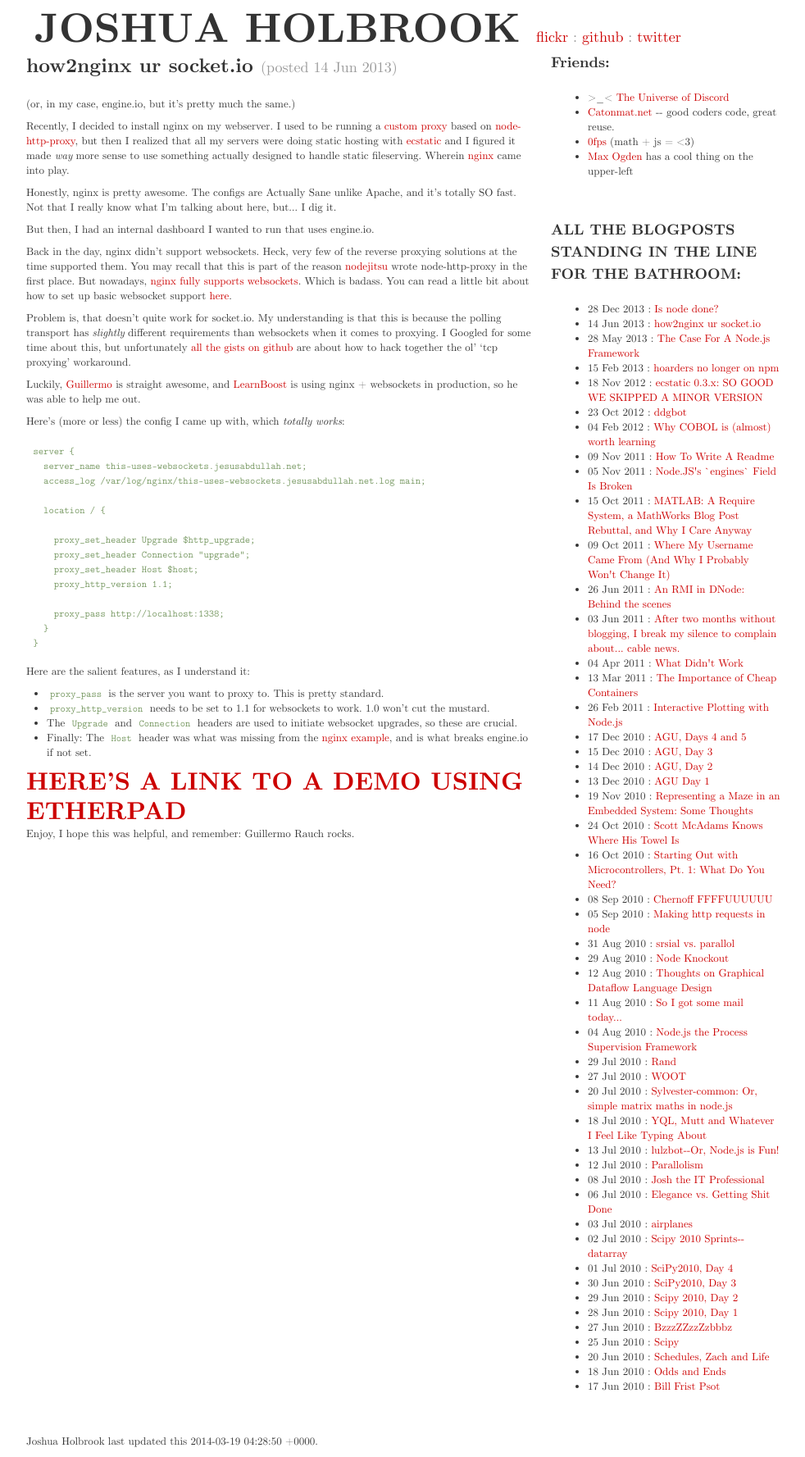
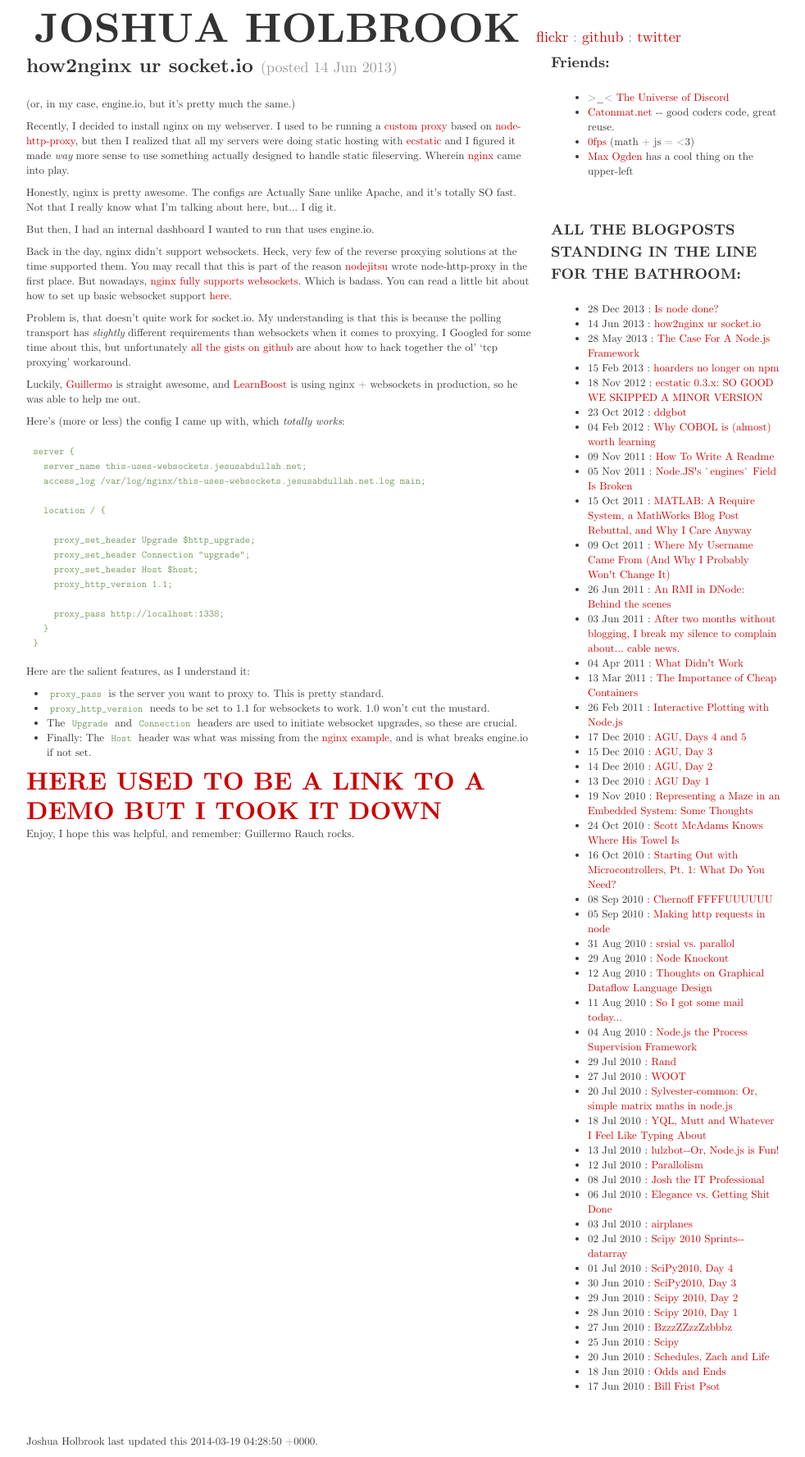
Before and after one commit to jfhbrook/jfhbrook.github.io, a Jekyll site: the page built from _posts/2013-06-14-how2nginx-socket.io.md, in a window 1280 px wide. Shown: the whole page at 82% size, without its empty margins (138-1120 px from the left). Built offline with Jekyll 4.4.1, drawn with Linux system fonts in a browser that asks for light colours; nearby versions of some CDN libraries.

Commit message:
Take down nginx engine.io demo link

```diff
--- a/_posts/2013-06-14-how2nginx-socket.io.md
+++ b/_posts/2013-06-14-how2nginx-socket.io.md
@@ -66,6 +66,6 @@ Here are the salient features, as I understand it:
   [nginx example](http://nginx.org/en/docs/http/websocket.html), and is what
   breaks engine.io if not set.
 
-# [HERE'S A LINK TO A DEMO USING ETHERPAD](http://etherpad.jesusabdullah.net/p/this-is-the-remix)
+# [HERE USED TO BE A LINK TO A DEMO BUT I TOOK IT DOWN](#)
 
 Enjoy, I hope this was helpful, and remember: Guillermo Rauch rocks.
```
